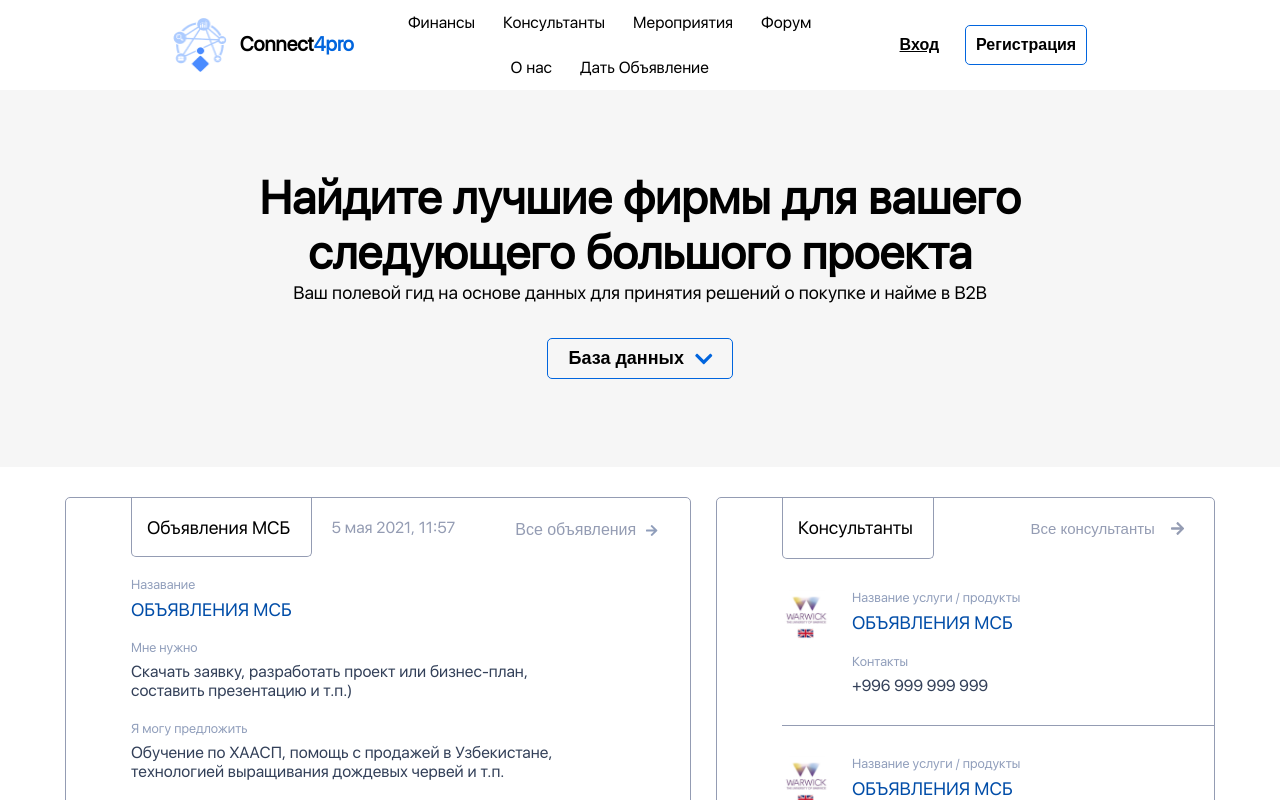
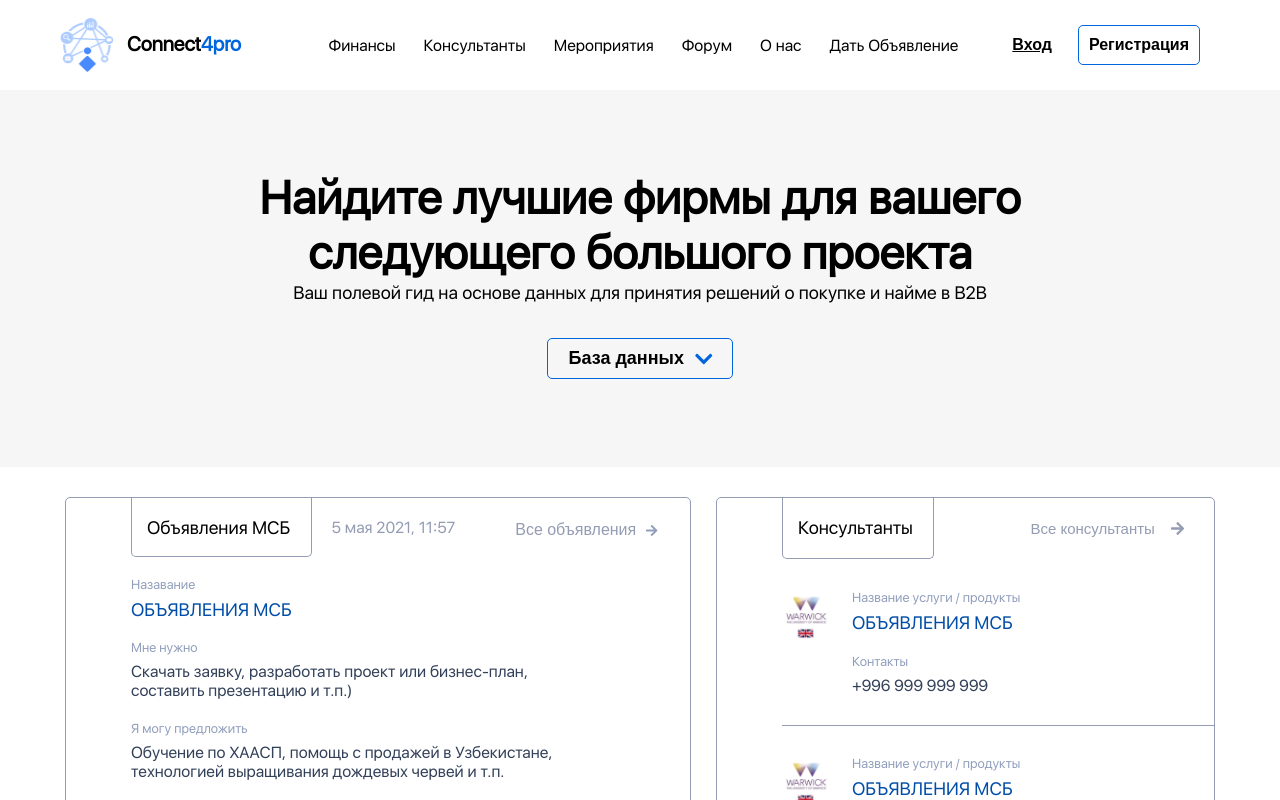
Before and after one commit to MUR4DI1JR/connect, a React (Create React App) app: page / in a window 1280 px wide. Shown: the top 800 px of the page. Built offline with nearby package versions, Linux system fonts and the light colour scheme.

Commit message:
#valid msb form

```diff
--- a/src/components/UI/Header/header.css
+++ b/src/components/UI/Header/header.css
@@ -1,7 +1,6 @@
 .container{
     margin: 0 auto;
-    width: 73%;
-    max-width: 1200px;
+    max-width: 1160px;
     display: flex;
     justify-content: space-between;
 }
```
